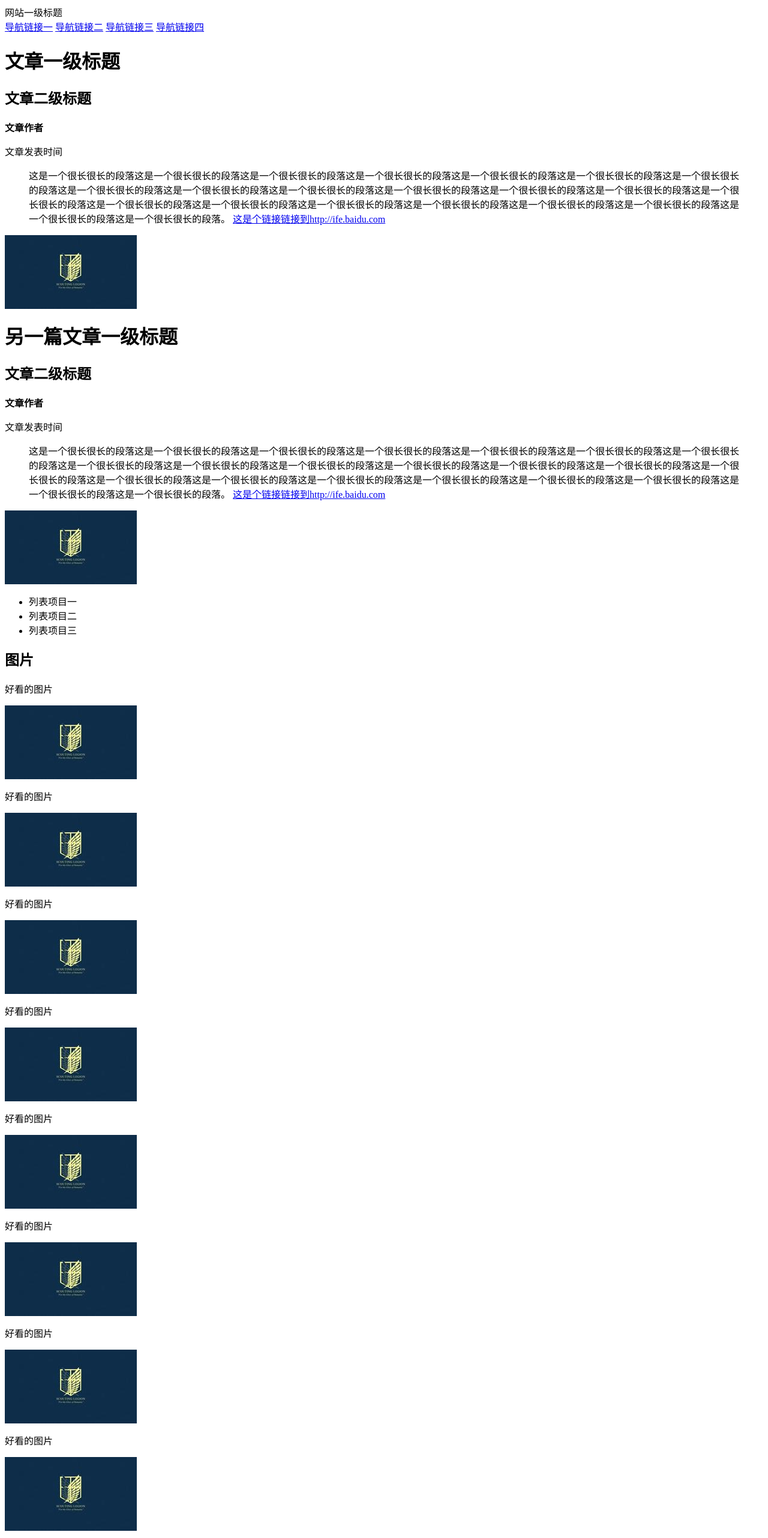
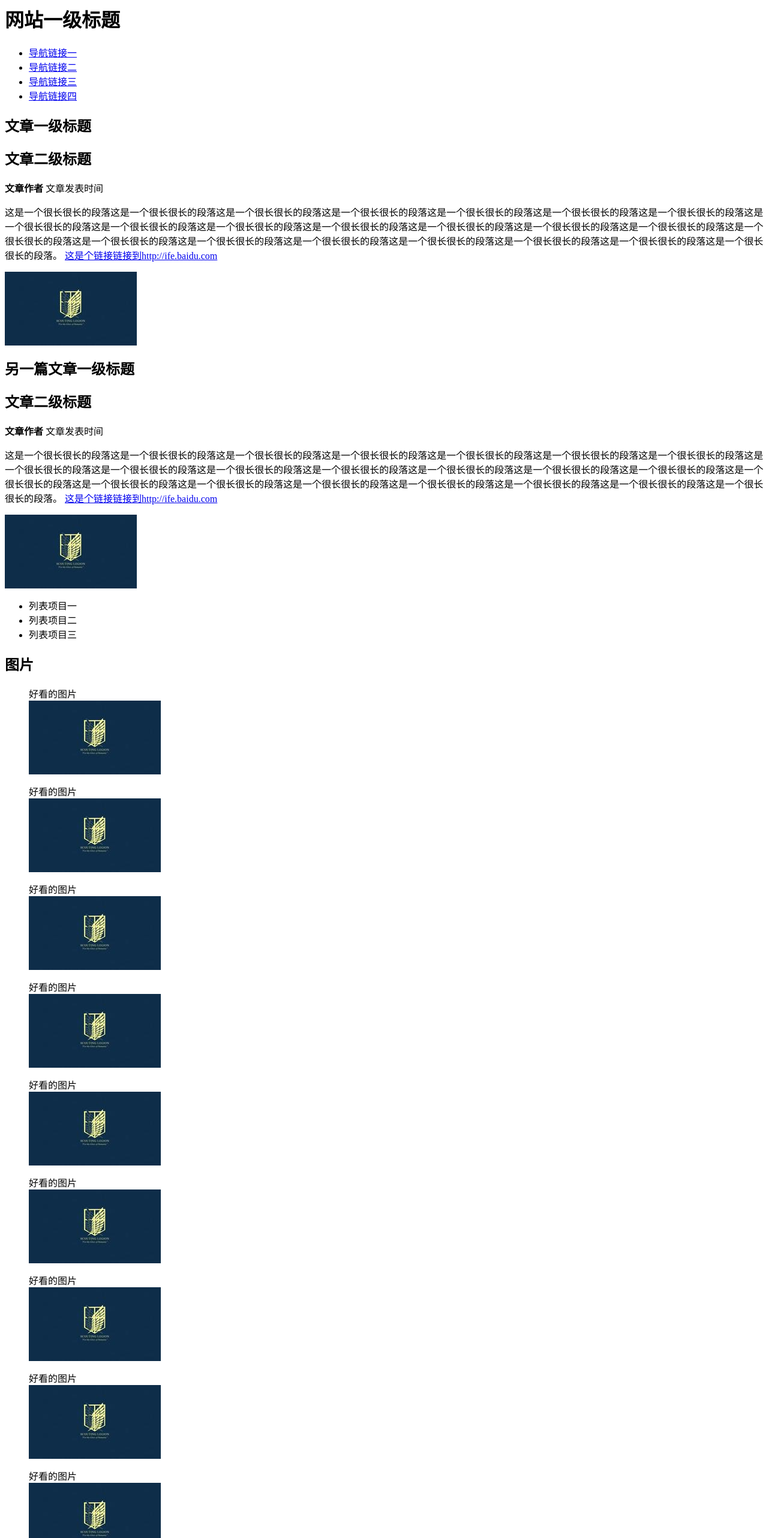
Before and after one commit to CQUDuanyu/EUX-IFE, a plain HTML site: page szb_task01/index.html in a window 1280 px wide. Shown: the top 2564 px of the page at 60% size. Drawn offline with Linux system fonts and the light colour scheme.

Commit message:
修改问题

```diff
--- a/szb_task01/index.html
+++ b/szb_task01/index.html
@@ -3,27 +3,33 @@
 	<meta charset="utf-8">
 </head>
 <body>
-	<div>网站一级标题</div>
-	<a href="#">导航链接一</a>
-	<a href="#">导航链接二</a>
-	<a href="#">导航链接三</a>
-	<a href="#">导航链接四</a>
-	<div id="article_1">
+	<h1>网站一级标题</h1>
+	<ul>
+		<li><a href="#">导航链接一</a></li>
+		<li><a href="#">导航链接二</a></li>
+		<li><a href="#">导航链接三</a></li>
+		<li><a href="#">导航链接四</a></li>
+	</ul>
+	<article id="article_1">
 		<h1>文章一级标题</h1>
 		<h2>文章二级标题</h2>
+		<header>
 		<strong>文章作者</strong>
-		<p>文章发表时间</p>
-		<blockquote>这是一个很长很长的段落这是一个很长很长的段落这是一个很长很长的段落这是一个很长很长的段落这是一个很长很长的段落这是一个很长很长的段落这是一个很长很长的段落这是一个很长很长的段落这是一个很长很长的段落这是一个很长很长的段落这是一个很长很长的段落这是一个很长很长的段落这是一个很长很长的段落这是一个很长很长的段落这是一个很长很长的段落这是一个很长很长的段落这是一个很长很长的段落这是一个很长很长的段落这是一个很长很长的段落这是一个很长很长的段落这是一个很长很长的段落这是一个很长很长的段落。
-		<a href="http://ife.baidu.com">这是个链接链接到http://ife.baidu.com</a></blockquote>
+		<time>文章发表时间</time>
+		<header>
+		<p>这是一个很长很长的段落这是一个很长很长的段落这是一个很长很长的段落这是一个很长很长的段落这是一个很长很长的段落这是一个很长很长的段落这是一个很长很长的段落这是一个很长很长的段落这是一个很长很长的段落这是一个很长很长的段落这是一个很长很长的段落这是一个很长很长的段落这是一个很长很长的段落这是一个很长很长的段落这是一个很长很长的段落这是一个很长很长的段落这是一个很长很长的段落这是一个很长很长的段落这是一个很长很长的段落这是一个很长很长的段落这是一个很长很长的段落这是一个很长很长的段落。
+		<a href="http://ife.baidu.com">这是个链接链接到http://ife.baidu.com</a></p>
 		<img src="./1.jpg">
-	</div>
-	<div id="article_2">
+	</article>
+	<article id="article_2">
 		<h1>另一篇文章一级标题</h1>
 		<h2>文章二级标题</h2>
+		<header>
 		<strong>文章作者</strong>
-		<p>文章发表时间</p>
-		<blockquote>这是一个很长很长的段落这是一个很长很长的段落这是一个很长很长的段落这是一个很长很长的段落这是一个很长很长的段落这是一个很长很长的段落这是一个很长很长的段落这是一个很长很长的段落这是一个很长很长的段落这是一个很长很长的段落这是一个很长很长的段落这是一个很长很长的段落这是一个很长很长的段落这是一个很长很长的段落这是一个很长很长的段落这是一个很长很长的段落这是一个很长很长的段落这是一个很长很长的段落这是一个很长很长的段落这是一个很长很长的段落这是一个很长很长的段落这是一个很长很长的段落。
-		<a href="http://ife.baidu.com">这是个链接链接到http://ife.baidu.com</a></blockquote>
+		<time>文章发表时间</time>
+		</header>
+		<p>这是一个很长很长的段落这是一个很长很长的段落这是一个很长很长的段落这是一个很长很长的段落这是一个很长很长的段落这是一个很长很长的段落这是一个很长很长的段落这是一个很长很长的段落这是一个很长很长的段落这是一个很长很长的段落这是一个很长很长的段落这是一个很长很长的段落这是一个很长很长的段落这是一个很长很长的段落这是一个很长很长的段落这是一个很长很长的段落这是一个很长很长的段落这是一个很长很长的段落这是一个很长很长的段落这是一个很长很长的段落这是一个很长很长的段落这是一个很长很长的段落。
+		<a href="http://ife.baidu.com">这是个链接链接到http://ife.baidu.com</a></p>
 		<img src="./1.jpg">
 		<ul>
 			<li>列表项目一</li>
@@ -31,43 +37,67 @@
 			<li>列表项目三</li>
 		</ul>
 		<h2>图片</h2>
-			<p>好看的图片</p>
+		<figure>
+			<figcaption>好看的图片</figcaption>
 			<img src="./1.jpg">
-			<p>好看的图片</p>
+		</figure>
+		<figure>
+			<figcaption>好看的图片</figcaption>
 			<img src="./1.jpg">
-			<p>好看的图片</p>
+		</figure>
+		<figure>
+			<figcaption>好看的图片</figcaption>
 			<img src="./1.jpg">
-			<p>好看的图片</p>
+		</figure>
+		<figure>
+			<figcaption>好看的图片</figcaption>
 			<img src="./1.jpg">
-			<p>好看的图片</p>
+		</figure>
+		<figure>
+			<figcaption>好看的图片</figcaption>
 			<img src="./1.jpg">
-			<p>好看的图片</p>
+		</figure>
+		<figure>
+			<figcaption>好看的图片</figcaption>
 			<img src="./1.jpg">
-			<p>好看的图片</p>
+		</figure>
+		<figure>
+			<figcaption>好看的图片</figcaption>
 			<img src="./1.jpg">
-			<p>好看的图片</p>
+		</figure>
+		<figure>
+			<figcaption>好看的图片</figcaption>
 			<img src="./1.jpg">
-			<p>好看的图片</p>
+		</figure>
+		<figure>
+			<figcaption>好看的图片</figcaption>
 			<img src="./1.jpg">
-			<p>好看的图片</p>
+		</figure>
+		<figure>
+			<figcaption>好看的图片</figcaption>
 			<img src="./1.jpg">
-			<p>好看的图片</p>
+		</figure>
+		<figure>
+			<figcaption>好看的图片</figcaption>
 			<img src="./1.jpg">
-	</div>
-	<div id="article_3">
+		</figure>
+	</article>
+	<article id="article_3">
 		<h1>最后一篇文章一级标题</h1>
 		<h2>文章二级标题</h2>
 		<strong>文章作者</strong>
-		<p>文章发表时间</p>
+		<time>文章发表时间</p>
 		<ol>
 			<li>排名1</li>
 			<li>排名2</li>
 			<li>排名3</li>
 		</ol>
 		<table border="1">
+			<thead>
 			<th>表头</th>
 			<th>表头</th>
 			<th>表头</th>
+			</thead>
 			<tbody>
 				<tr>
 					<td>表内容单元格</td>
@@ -91,29 +121,28 @@
 				</tr>
 				<tr>
 					<td>总计</td>
-					<td>1000</td>
+					<td colspan="2">1000</td>
 				</tr>
 			</tbody>
 		</table>
-	</div>
+	</article>
 	<div id="side">
 		<h1>这里以后是一个侧栏，这是侧栏的标题</h1>
 		<h2>侧栏注册窗口标题</h2>
 		<form method="post" action="">
-			<p>请输入邮箱地址：<input type="text"  name="email" /></p>
+			<label for="email">请输入邮箱地址：</label><input type="email"  name="email" />
 			<p>邮箱地址请按要求格式输入</p>
-			<p>请输入密码：<input type="password"  name="password" /></p>
-			<p>请重复输入密码：<input type="password"  name="repassword" /></p>
+			<label for="password">请输入密码：</label><input type="password"  name="password" />
+			<label for="repassword">请重复输入密码：</label><input type="password"  name="repassword" />
 			<p>密码为6-16英文数字</p>
-			<p>性别：<input type="radio" name="gender" value="男" />男
+			<label for="gender"> 性别：</label><input type="radio" name="gender" value="男" />男
 					 <input type="radio" name="gender" value="女" />女
-			</p>
-			<p>爱好:<input type="checkbox" name="hobby" value="1" />运动
+
+			<label for="hobby">爱好:</label>
+					<input type="checkbox" name="hobby" value="1" />运动
 					<input type="checkbox" name="hobby" value="2" />艺术
 					<input type="checkbox" name="hobby" value="3" />科学
-			</p>
-			<p>
-				<label>城市：</label>
+			<label for="city">城市：</label>
 				<select name="city">
 					<option value="1">北京</option>
 					<option value="2">上海</option>
@@ -123,13 +152,14 @@
 					<option value="6">天津</option>
 				</select>
 			</p>
-			<p>个人描述</p>
+			<label for="description">个人描述</label>
 			<textarea  name="description" rows="10" cols="40"></textarea>
 			<p><input type="submit"  ><br></p></div>
 		</form>
 	</div>
+<footer>
+	&copy;版权所有
+</footer>
 </body>
-<footer>
-	@版权所有
-</footer>
+
 </html>
```
Also changed, not shown: szb_task01/修改意见.txt (added).
